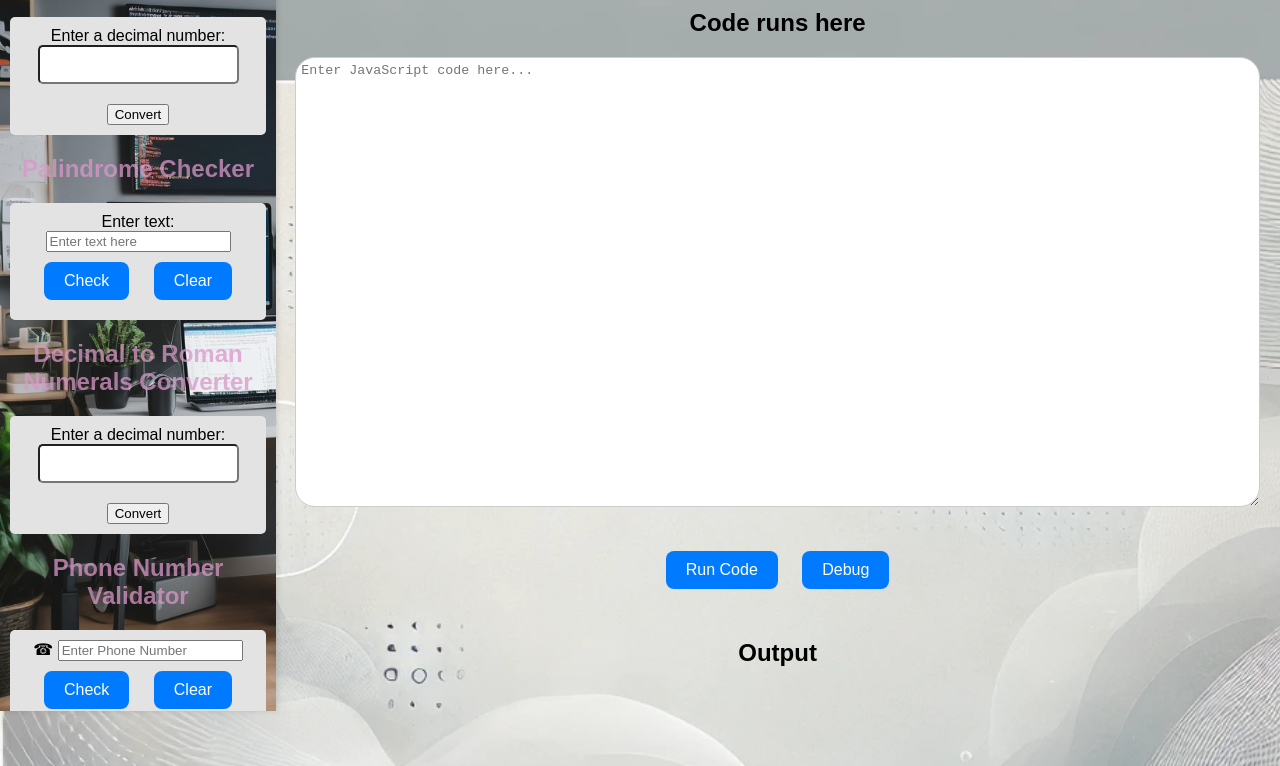
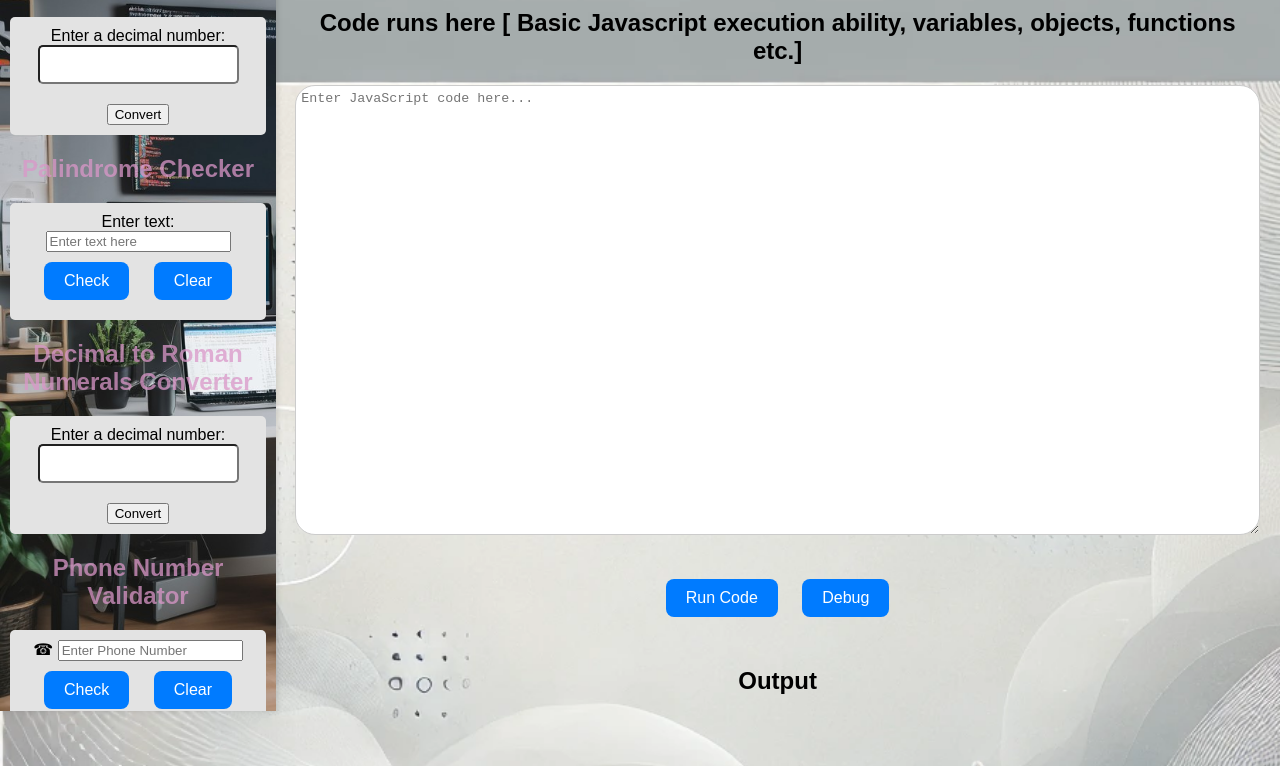
Before and after one commit to NatiG7/JavaScript-Page, a plain HTML site: page main/index.html in a window 1280 px wide. Shown: the part 89-855 px from the top of the page. Drawn offline with Linux system fonts and the light colour scheme.

Commit message:
Edit H2 on JS Console

```diff
--- a/main/index.html
+++ b/main/index.html
@@ -66,7 +66,7 @@
     </div>
     <div class="container">
         <h1>JavaScript Console</h1>
-        <h2>Code runs here</h2>
+        <h2>Code runs here [ Basic Javascript execution ability, variables, objects, functions etc.]</h2>
         <div class="console-wrapper">
             <textarea id="codeInput" placeholder="Enter JavaScript code here..."></textarea>
         </div>
```
